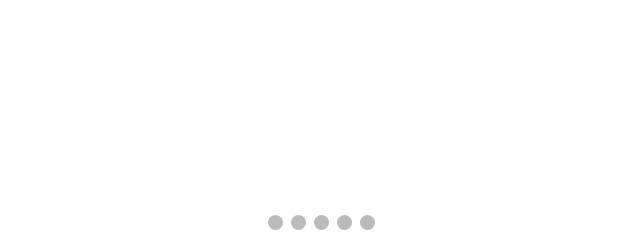
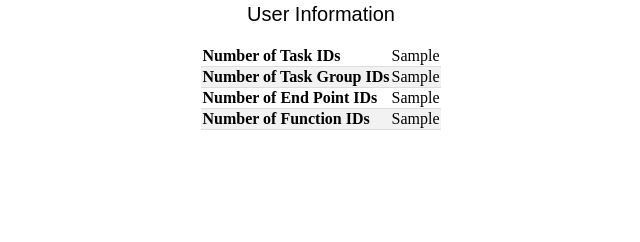
Before and after one commit to kommav/funcXVisualizeNCSA, a Flask app: template templates/index.html in a window 1280 px wide. Shown: the part 765-1007 px from the top of the page, without its empty margins (319-959 px from the left). After the commit the page ends 895 px from the top, so only its background shows below. Run offline with Flask 2, Linux system fonts and the light colour scheme; the template is opened without the code that fills it: most values are stand-ins (such as "Sample title", 1, 10 or a date in 2020).

Commit message:
Fixed Issues 1,3,4,6

```diff
--- a/main.py
+++ b/main.py
@@ -19,6 +19,7 @@ app.config['UPLOAD FOLDER'] = picFolder
 
 @app.route("/")
 def setSizes():
+        user = input("Please Input Your User ID: ")
         connection = sqlite3.connect("funcx.sqlite3")
         cursor = connection.cursor()
         sql = """
@@ -33,8 +34,24 @@ def setSizes():
 
         """
 
+        sqlTest = """
+                select * from awslog
+                where json_extract(entry, "$.message") = "received"
+                and json_extract(entry, "$.task_id") is not null
+                order by json_extract(entry, "$.asctime");
+
+        """
+
+        sql3 = 'select * from awslog where json_extract(entry, "$.user_id") = ' + user + ' and json_extract(entry, "$.task_id") is not null;'
+
+        sql4 = 'select json_extract(entry, "$.asctime") from awslog where json_extract(entry, "$.message") = "received" and json_extract(entry, "$.task_id") is not null and json_extract(entry, "$.user_id") = ' + user + ' order by json_extract(entry, "$.asctime");'
+
         rows = cursor.execute(sql).fetchall()
         rows2 = cursor.execute(sql2).fetchall()
+        rows3 = cursor.execute(sql3).fetchall()
+        rows4 = cursor.execute(sql4).fetchall()
+        print(rows2[0])
+        print(rows4[0])
         rows2TimeFormatted = []
         for x in range(len(rows2)):
                 rows2TimeFormatted.append(datetime.strptime(rows2[x][0], '%Y-%m-%d %H:%M:%S,%f'))
@@ -46,11 +63,11 @@ def setSizes():
         plt.ylabel("Tasks Completed")
         plt.savefig("static/images/output_histogram.png")
         plt.clf()
-        plt.hist(rows2TimeFormatted, bins=100, histtype='step',cumulative=True)
+        plt.hist(rows2TimeFormatted, bins=100, cumulative=True)
         plt.gcf().autofmt_xdate()
         plt.title("Cumulative")
         plt.xlabel("Date and Time")
-        plt.ylabel("Percentage of Tasks Completed")
+        plt.ylabel("Number of Tasks Completed")
         plt.savefig("static/images/output_cumulative.png")
         taskIdSet = set()
         taskGroupIdSet = set()
@@ -67,6 +84,23 @@ def setSizes():
         ePI = (len(endPointIdSet))
         fI = (len(functionIdSet))
 
+
+        taskIdSetUser = set()
+        taskGroupIdSetUser = set()
+        endPointIdSetUser = set()
+        functionIdSetUser = set()
+        for x in range(len(rows3)):
+                json_object = json.loads(rows3[x][0])
+                taskIdSetUser.add(json_object["task_id"])
+                taskGroupIdSetUser.add(json_object["task_group_id"])
+                endPointIdSetUser.add(json_object["endpoint_id"])
+                functionIdSetUser.add(json_object["function_id"])
+        tIU = (len(taskIdSetUser))
+        tGIU = (len(taskGroupIdSetUser))
+        ePIU = (len(endPointIdSetUser))
+        fIU = (len(functionIdSetUser))
+
+
         endPointIdTaskCounter = defaultdict(int)
         taskGroupIdTaskCounter = defaultdict(int)
         functionIdTaskCounter = defaultdict(int)
@@ -80,7 +114,7 @@ def setSizes():
 
         ePIx = list(endPointIdTaskCounter.keys())
         ePIy = list(endPointIdTaskCounter.values())
-        ePIy.sort()
+        ePIy.sort(reverse=True)
         newEPIx = []
         remove = ""
         for x in range(len(ePIy)):
@@ -91,33 +125,71 @@ def setSizes():
                         ePIy.pop(x)
                         break
         plt.clf()
-        plt.pie(ePIy, labels = newEPIx, startangle=90)
-        # plt.bar(range(len(ePIx)), ePIy, tick_label=ePIx)
+        newEPIy = ePIy[:7]
+        newEPIy.append(sum(ePIy[7:]))
+        newEPIx = newEPIx[:7]
+        newEPIx.append("Others")
+        plt.pie(newEPIy, labels = newEPIx, startangle=90)
         plt.title("End Point Distribution")
-        # plt.legend(loc=2, prop={'size': 6})
-        # plt.xlabel("EndPoint ID")
-        # plt.ylabel("Number of Tasks Completed")
         plt.savefig("static/images/output_endpointDistribution.png")
 
         tGIx = list(taskGroupIdTaskCounter.keys())
         tGIy = list(taskGroupIdTaskCounter.values())
+        tGIy.sort(reverse=True)
+        newTGIx = []
 
+        remove = ""
+        for x in range(len(tGIy)):
+                newTGIx.append({i for i in taskGroupIdTaskCounter if taskGroupIdTaskCounter[i]== tGIy[x]})
+        for x in range(len(newTGIx)):
+                if newTGIx[x] == {None}:
+                        newTGIx.pop(x)
+                        tGIy.pop(x)
+                        break
         plt.clf()
-        plt.bar(range(len(tGIx)), tGIy)
+        newTGIy = tGIy[:7]
+        newTGIy.append(sum(tGIy[7:]))
+        newTGIx = newTGIx[:7]
+        newTGIx.append("Others")
+        plt.pie(newTGIy, labels = newTGIx, startangle=90)
         plt.title("Task Group Distribution")
-        plt.xlabel("Task Group ID")
-        plt.ylabel("Number of Tasks Completed")
         plt.savefig("static/images/output_taskGroupDistribution.png")
+
+        # plt.clf()
+        # plt.bar(range(len(tGIx)), tGIy)
+        # plt.title("Task Group Distribution")
+        # plt.xlabel("Task Group ID")
+        # plt.ylabel("Number of Tasks Completed")
+        # plt.savefig("static/images/output_taskGroupDistribution.png")
 
         fx = list(functionIdTaskCounter.keys())
         fy = list(functionIdTaskCounter.values())
+        fy.sort(reverse=True)
+        newFx = []
 
+        remove = ""
+        for x in range(len(fy)):
+                newFx.append({i for i in functionIdTaskCounter if functionIdTaskCounter[i]== fy[x]})
+        for x in range(len(newFx)):
+                if newFx[x] == {None}:
+                        newFx.pop(x)
+                        fy.pop(x)
+                        break
         plt.clf()
-        plt.bar(range(len(fx)), fy)
-        plt.title("Function Distribution")
-        plt.xlabel("Function ID")
-        plt.ylabel("Number of Tasks Completed")
+        newFy = fy[:7]
+        newFy.append(sum(fy[7:]))
+        newFx = newFx[:7]
+        newFx.append("Others")
+        plt.pie(newFy, labels = newFx, startangle=90)
+        plt.title("Function ID Distribution")
         plt.savefig("static/images/output_functionDistribution.png")
+
+        # plt.clf()
+        # plt.bar(range(len(fx)), fy)
+        # plt.title("Function Distribution")
+        # plt.xlabel("Function ID")
+        # plt.ylabel("Number of Tasks Completed")
+        # plt.savefig("static/images/output_functionDistribution.png")
 
         pic1 = os.path.join(app.config['UPLOAD FOLDER'], 'output_histogram.png')
         pic2 = os.path.join(app.config['UPLOAD FOLDER'], 'output_cumulative.png')
@@ -149,7 +221,7 @@ def setSizes():
                 outEnd.write("\n")
         outEnd.close()
 
-        return render_template("index.html", tIS = tI, tGIS = tGI, ePIS = ePI, fIS = fI, histogram = pic1, cumulative = pic2, eP = pic3, tG = pic4, func = pic5, taskId = taskIdSet, taskGroupId = taskGroupIdSet, endPointId = endPointIdSet, functionId = functionIdSet)
+        return render_template("index.html", tIS = tI, tIUS = tIU, tGIS = tGI, tGIUS = tGIU, ePIS = ePI, ePIUS = ePIU, fIS = fI, fIUS = fIU, histogram = pic1, cumulative = pic2, eP = pic3, tG = pic4, func = pic5, taskId = taskIdSet, taskGroupId = taskGroupIdSet, endPointId = endPointIdSet, functionId = functionIdSet)
 
 if __name__ == "__main__":
         app.run(host = "0.0.0.0")
--- a/templates/index.html
+++ b/templates/index.html
@@ -16,6 +16,11 @@
   		text-align: center;
   		background: #1abc9c;
   		color: white;
+  		font-size: 30px;
+		font-family: Arial, Helvetica, sans-serif;
+		}
+		.userTitle {
+  		text-align: center;
   		font-size: 30px;
 		font-family: Arial, Helvetica, sans-serif;
 		}
@@ -68,6 +73,16 @@
 		transition: 0.6s ease;
 		border-radius: 0 3px 3px 0;
 		user-select: none;
+		}
+
+		.scrolling-wrapper {
+		overflow-x: scroll;
+		overflow-y: hidden;
+		white-space: nowrap;
+		}
+
+		.card {
+		display: inline-block;
 		}
 
 		/* Position the "next button" to the right */
@@ -190,8 +205,8 @@
 			<td>ID that signifies the specific function that was run by the task.</td>
 		</tr>
 	</table>
-	</br></br></br></br></br>
-	<!-- Slideshow container -->
+	</br></br>
+	<!-- Slideshow container
 	<div class="slideshow-container">
 
 		<!-- Full-width images with number and caption text -->
@@ -229,16 +244,46 @@
 		<a class="prev" onclick="plusSlides(-1)">&#10094;</a>
 		<a class="next" onclick="plusSlides(1)">&#10095;</a>
 	</div>
-	<br>
+	<br> -->
 
-	<!-- The dots/circles -->
+	<!-- The dots/circles
 	<div style="text-align:center">
 		<span class="dot" onclick="currentSlide(1)"></span>
 		<span class="dot" onclick="currentSlide(2)"></span>
 		<span class="dot" onclick="currentSlide(3)"></span>
 		<span class="dot" onclick="currentSlide(4)"></span>
 		<span class="dot" onclick="currentSlide(5)"></span>
+	</div></br></br></br></br> -->
+
+
+	<div class="scrolling-wrapper">
+		<div class="card"><img src="{{histogram}}" style="width:100%"></div>
+		<div class="card"><img src="{{cumulative}}" style="width:100%"></div>
+		<div class="card"><img src="{{eP}}" style="width:100%"></div>
+		<div class="card"><img src="{{tG}}" style="width:100%"></div>
+		<div class="card"><img src="{{func}}" style="width:100%"></div>
 	</div>
 
+
+	<div class = "userTitle">
+		<p>User Information</p>
+	</div>
+	<table class = "center">
+		<tr>
+			<td><strong>Number of Task IDs</strong></td>
+			<td>{{tIUS}}</td>
+		</tr>
+			<td><strong>Number of Task Group IDs</strong></td>
+			<td>{{tGIUS}}</td>
+		<tr>
+			<td><strong>Number of End Point IDs</strong></td>
+			<td>{{ePIUS}}</td>
+		</tr>
+		<tr>
+			<td><strong>Number of Function IDs</strong></td>
+			<td>{{fIUS}}</td>
+		</tr>
+	</table>
+	</br></br></br>
 </body>
 </html>
```
